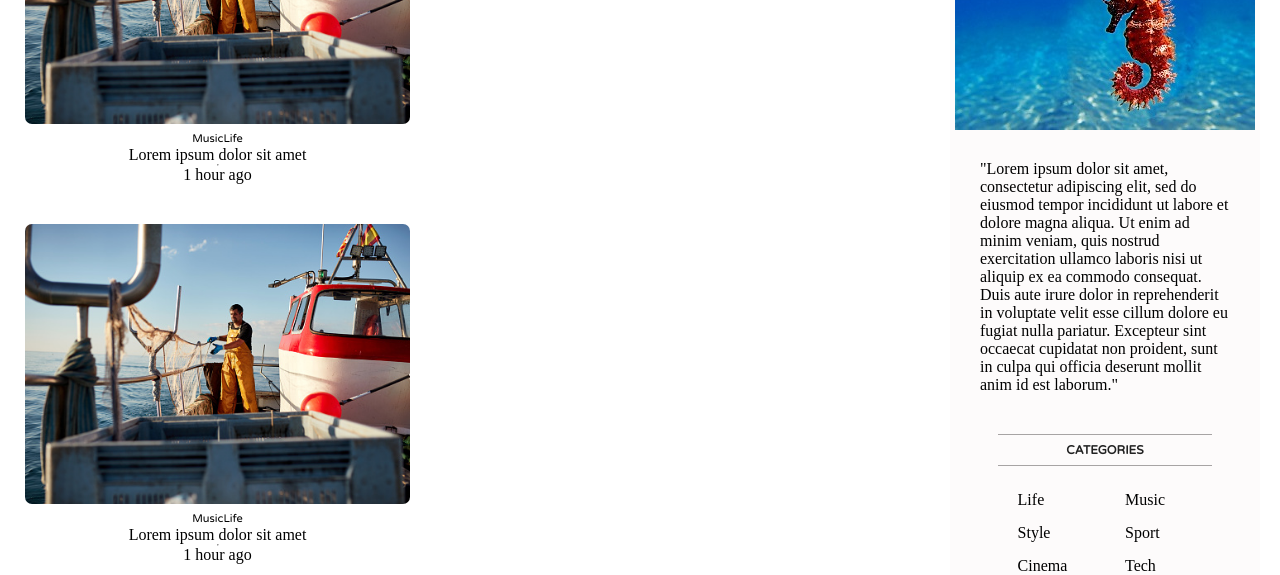
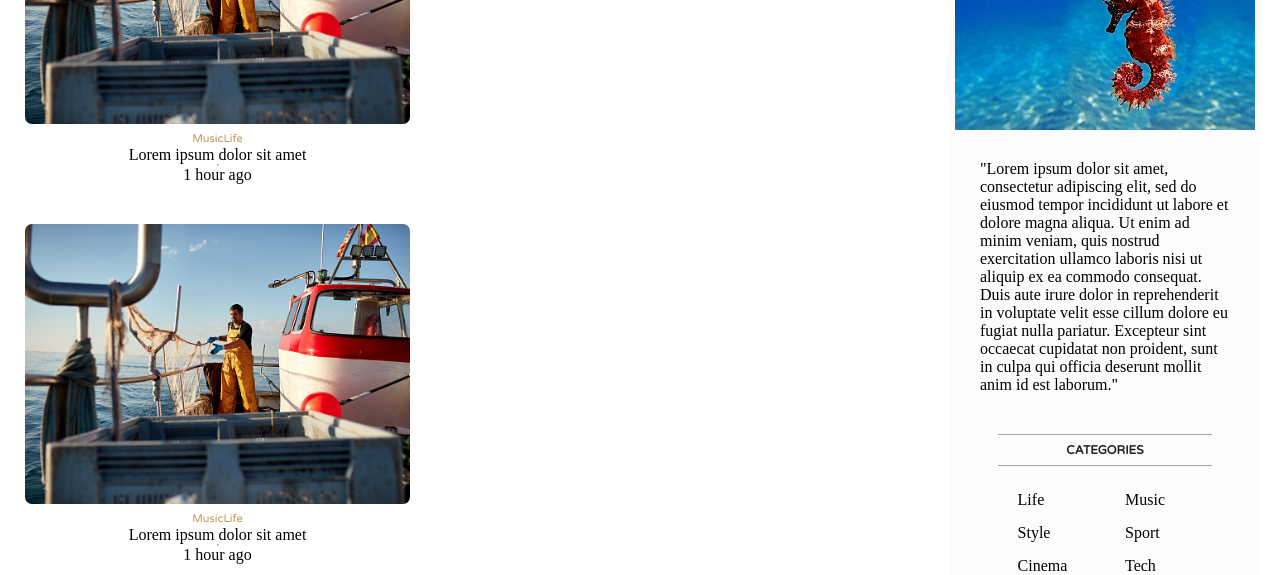
Before and after one commit to EvMad/react-frontend-sandbox, a React (Create React App) app: page / in a window 1280 px wide. Shown: the part 800-1375 px from the top of the page. Built offline with nearby package versions, Linux system fonts and the light colour scheme.

Commit message:
color: #be9656;

```diff
--- a/src/post/post.css
+++ b/src/post/post.css
@@ -19,4 +19,5 @@
 .postCat {
     font-family: "Varela Round", sans-serif;
     font-size: 11px;
+    color: #be9656;
 }
```
